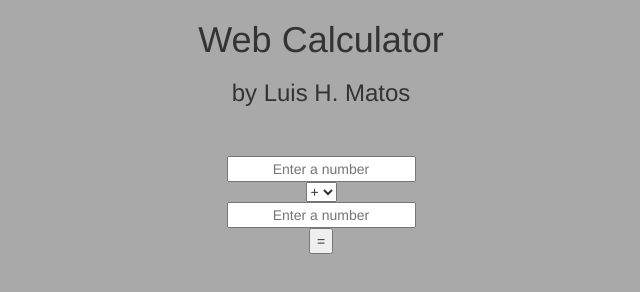
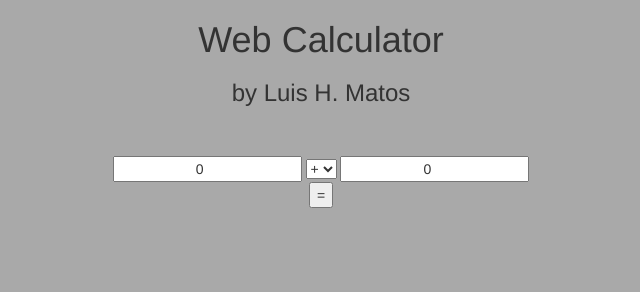
Before and after one commit to ThatSpaceGuy/Prime-Weekend-Challenge-3, a website: page public/index.html in a window 1280 px wide. Shown: the whole page, without its empty margins (319-959 px from the left). Drawn offline with Linux system fonts and the light colour scheme.

Commit message:
0.2.2 - Change layout, input types, and initial values

```diff
--- a/public/index.html
+++ b/public/index.html
@@ -12,16 +12,14 @@
 	<h3>by Luis H. Matos</h3>
 	<div id="calcBox">
 		<div id="calcInputs">
-			<input type="text" id="num1" class="numBox" placeholder="Enter a number"/>
-			<br/>
+			<input type="number" id="num1" class="numBox" value="0"/>
 			<select id="operatorButton">
 				<option value="Add">+</option>
 				<option value="Sub">-</option>
 				<option value="Mul">*</option>
 				<option value="Div">/</option>
 			</select>
-			<br/>
-			<input type="text" id="num2" class="numBox" placeholder="Enter a number"/>
+			<input type="number" id="num2" class="numBox" value="0"/>
 		</div>
 		<div id="calcEquals">
 			<button id="equalsButton">=</button>
--- a/public/scripts/scripts.js
+++ b/public/scripts/scripts.js
@@ -3,13 +3,15 @@ console.log('scripts.js sourced!');
 
 
 /// == Function Declarations == ///
+function sendCalc(){
 
+}
 
 /// == JavaScript == ///
 
 $(document).ready(function(){
   console.log('Document ready!');
 
-
+$('#equalsButton').on('click',sendCalc);
 
 }); // end document ready
```
